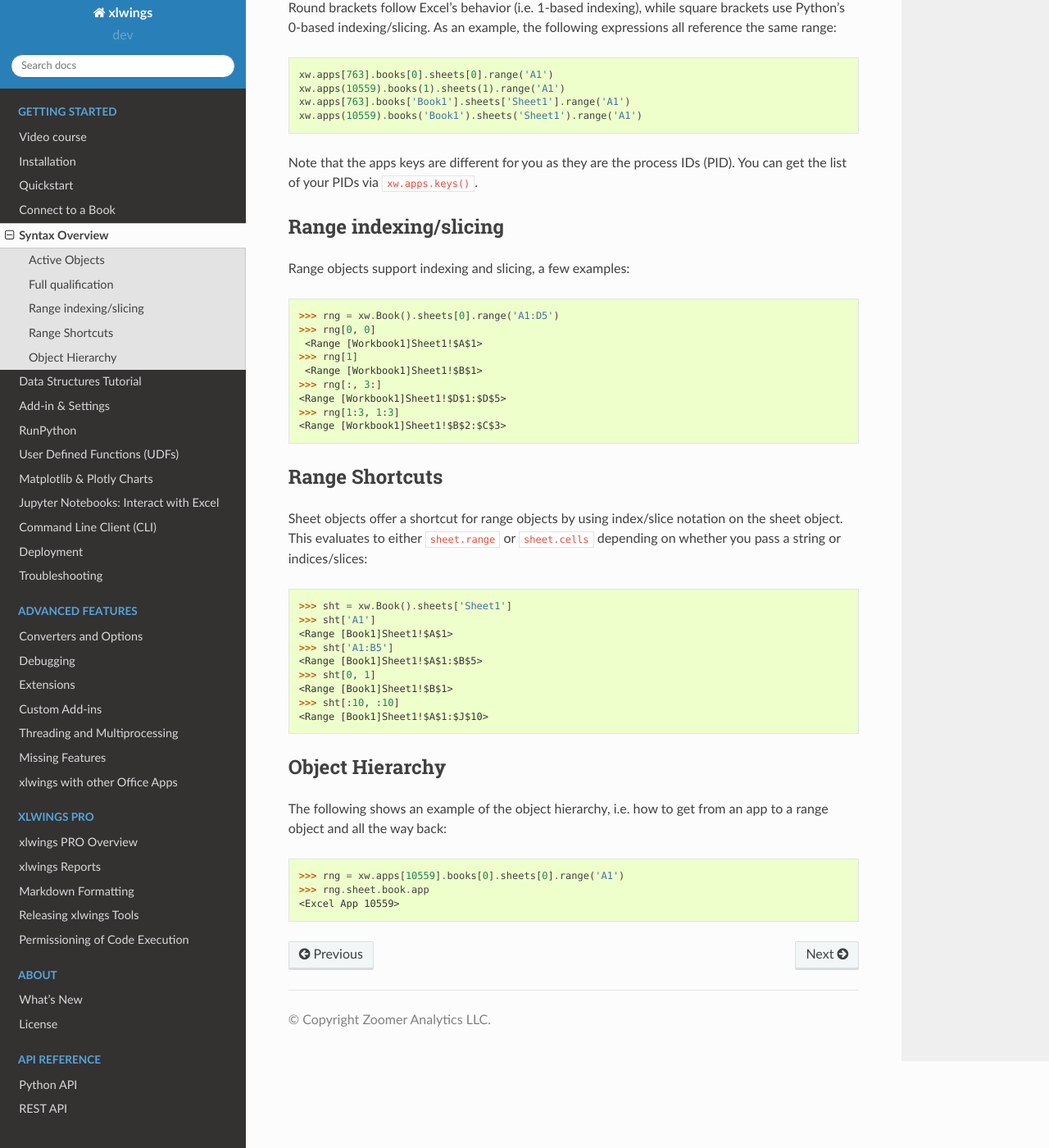
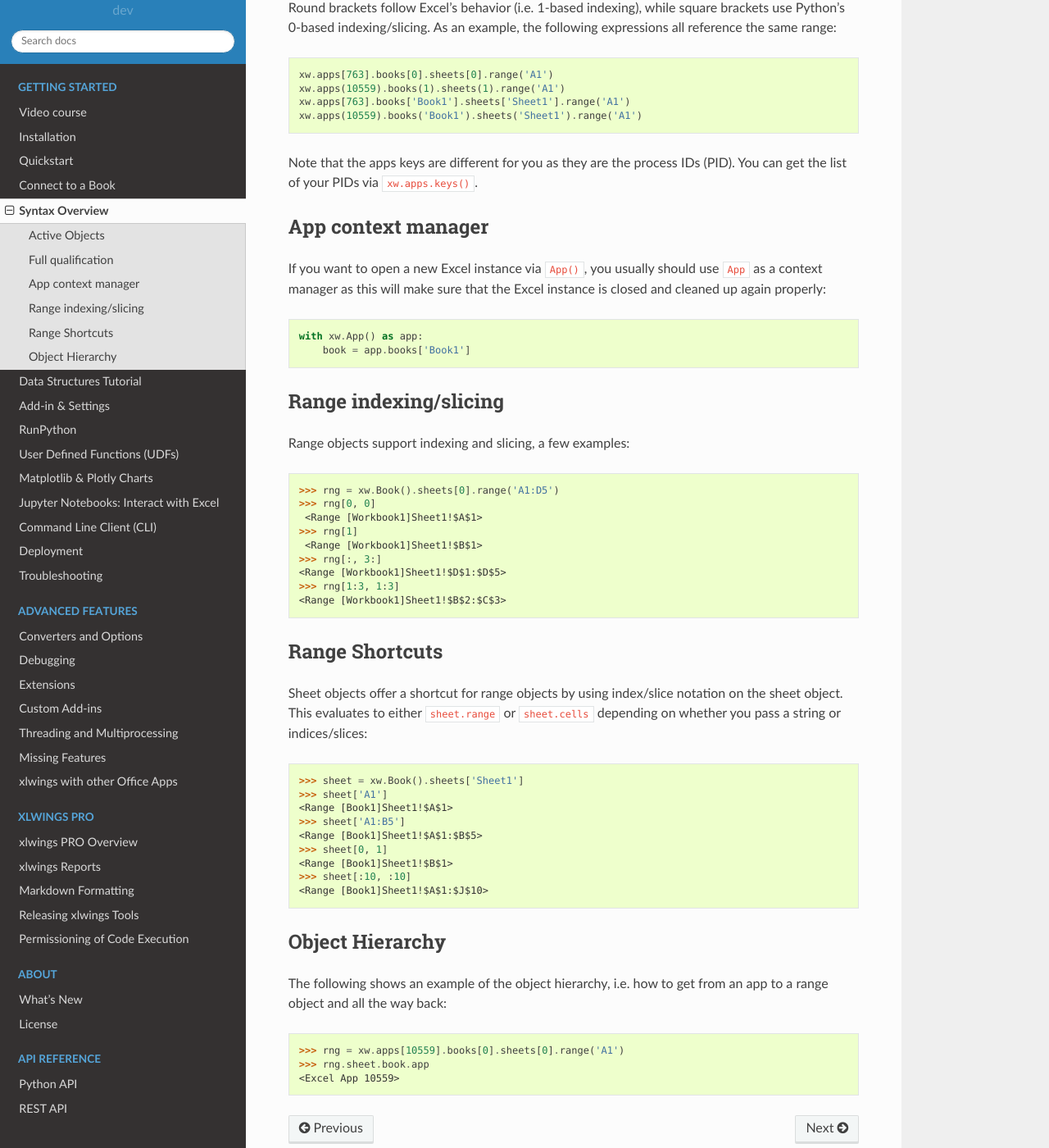
Before and after one commit to xlwings/xlwings, a Sphinx documentation site: the page built from docs/syntax_overview.rst, in a window 1280 px wide and 1400 px high, scrolled down 928 px. Shown: the whole window at 82% size. Built offline with Sphinx 7.4.7 and the Read the Docs theme 2.0.0, drawn with Linux system fonts in a browser that asks for light colours.

Commit message:
support App() as context manager (#1657)
* support App() as context manager

* make use of app context manager in tests

* docs

```diff
--- a/docs/connect_to_workbook.rst
+++ b/docs/connect_to_workbook.rst
@@ -17,6 +17,11 @@ To connect to a book in the active app instance, use ``xw.books`` and to refer t
 
 >>> app = xw.App()  # or something like xw.apps[10559] for existing apps, get the available PIDs via xw.apps.keys()
 >>> app.books['Book1']
+
+Note that you usually should use ``App`` as a context manager as this will make sure that the Excel instance is closed and cleaned up again properly::
+
+    with xw.App() as app:
+        book = app.books['Book1']
 
 +--------------------+--------------------------------------+--------------------------------------------+
 |                    | xw.Book                              | xw.books                                   |
--- a/docs/syntax_overview.rst
+++ b/docs/syntax_overview.rst
@@ -21,8 +21,8 @@ Active Objects
     >>> wb = app.books.active  # in specific app
 
     # Active sheet
-    >>> sht = xw.sheets.active  # in active book
-    >>> sht = wb.sheets.active  # in specific book
+    >>> sheet = xw.sheets.active  # in active book
+    >>> sheet = wb.sheets.active  # in specific book
 
     # Range on active sheet
     >>> xw.Range('A1')  # on active sheet of active book of active app
@@ -52,6 +52,14 @@ As an example, the following expressions all reference the same range::
 Note that the apps keys are different for you as they are the process IDs (PID). You can get the list of your PIDs via
 ``xw.apps.keys()``.
 
+App context manager
+-------------------
+
+If you want to open a new Excel instance via ``App()``, you usually should use ``App`` as a context manager as this will make sure that the Excel instance is closed and cleaned up again properly::
+
+    with xw.App() as app:
+        book = app.books['Book1']
+
 Range indexing/slicing
 ----------------------
 
@@ -73,14 +81,14 @@ Range Shortcuts
 Sheet objects offer a shortcut for range objects by using index/slice notation on the sheet object. This evaluates to either
 ``sheet.range`` or ``sheet.cells`` depending on whether you pass a string or indices/slices:
 
-    >>> sht = xw.Book().sheets['Sheet1']
-    >>> sht['A1']
+    >>> sheet = xw.Book().sheets['Sheet1']
+    >>> sheet['A1']
     <Range [Book1]Sheet1!$A$1>
-    >>> sht['A1:B5']
+    >>> sheet['A1:B5']
     <Range [Book1]Sheet1!$A$1:$B$5>
-    >>> sht[0, 1]
+    >>> sheet[0, 1]
     <Range [Book1]Sheet1!$B$1>
-    >>> sht[:10, :10]
+    >>> sheet[:10, :10]
     <Range [Book1]Sheet1!$A$1:$J$10>
 
 Object Hierarchy
```
Also changed, not shown: docs/quickstart.rst (+8 -8 lines), 9 other files.
